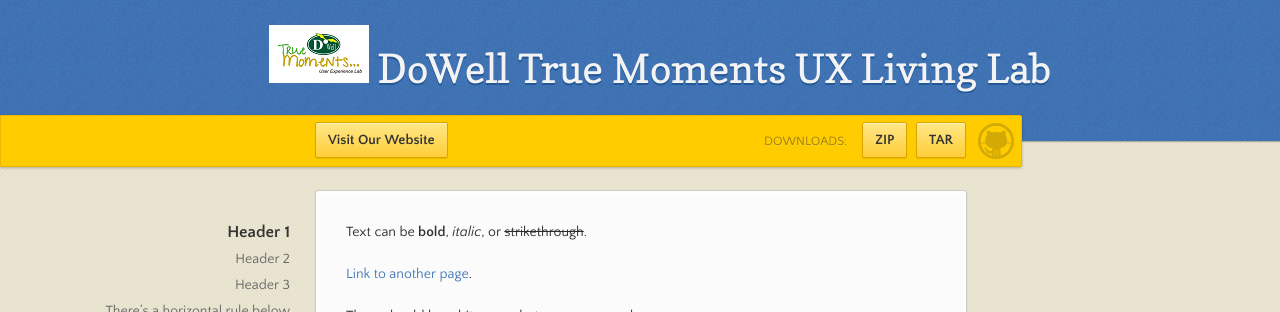
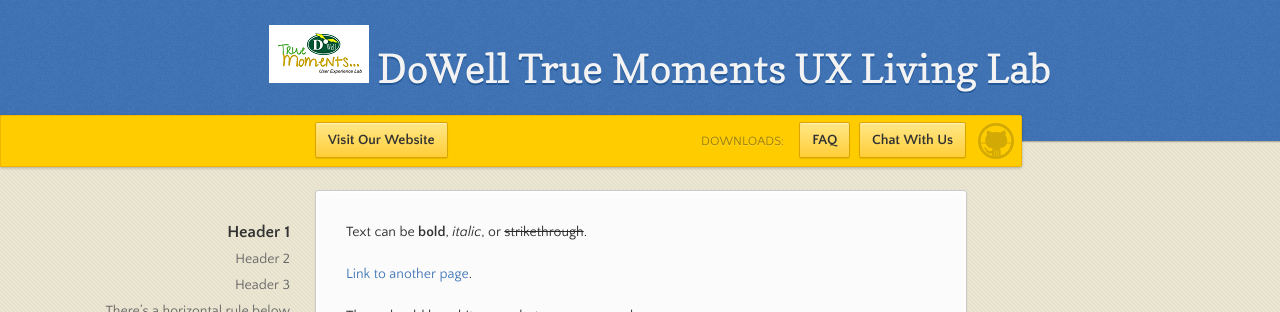
Before and after one commit to LL02-Website-Dowell/Digital-Twin-Note-Taker-Ideation.Dowell, a Jekyll site: the page built from index.md, in a window 1280 px wide. Shown: the top 312 px of the page. Built offline with Jekyll 4.4.1, drawn with Linux system fonts in a browser that asks for light colours.

Commit message:
Update default.html

```diff
--- a/_layouts/default.html
+++ b/_layouts/default.html
@@ -37,8 +37,8 @@
           <div class="downloads">
             <span>Downloads:</span>
             <ul>
-              <li><a href="{{ site.github.zip_url }}" class="button">ZIP</a></li>
-              <li><a href="{{ site.github.tar_url }}" class="button">TAR</a></li>
+              <li><a href="{{ site.github.zip_url }}" class="button">FAQ</a></li>
+              <li><a href="{{ site.github.tar_url }}" class="button">Chat With Us</a></li>
             </ul>
           </div>
         {% endif %}
```
